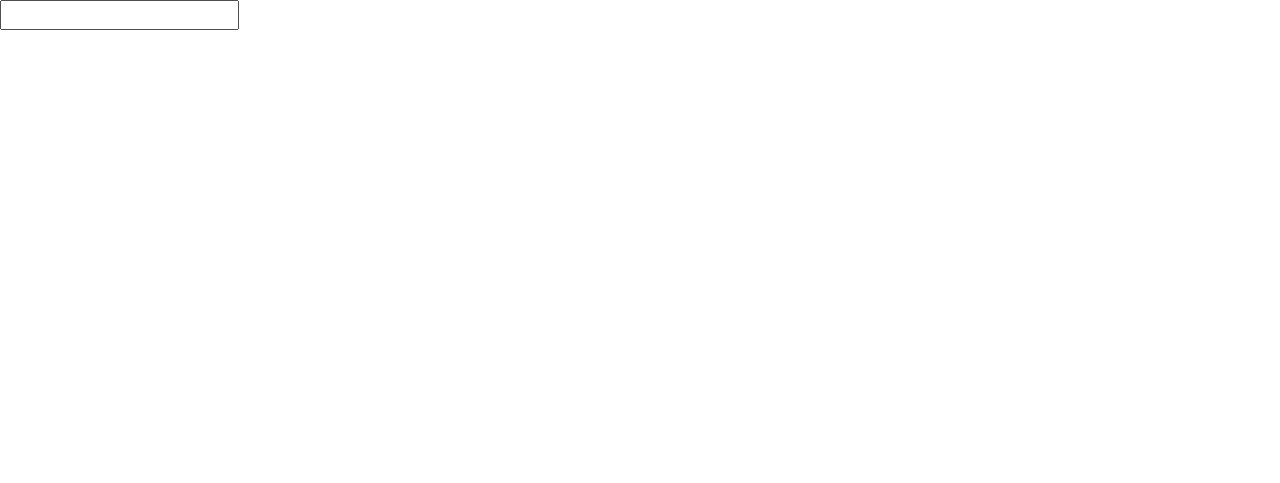
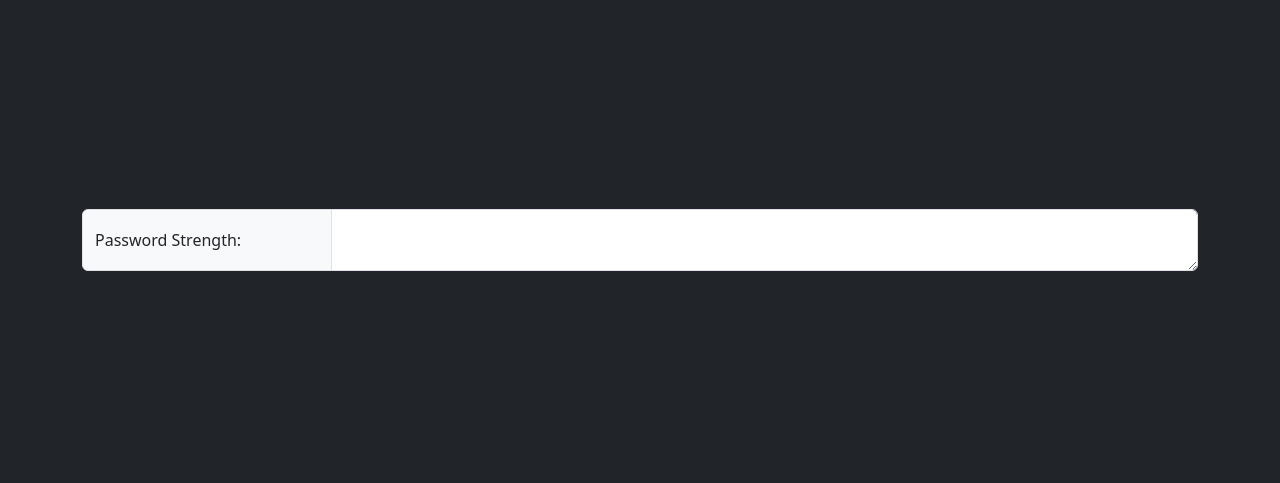
Before and after one commit to ericafk0001/password-strength-checker, a plain HTML site: page index.html in a window 1280 px wide. Drawn offline with nearby package versions, Linux system fonts and the light colour scheme.

Commit message:
add thingy

```diff
--- a/index.html
+++ b/index.html
@@ -11,9 +11,26 @@
       crossorigin="anonymous"
     />
   </head>
-  <body>
-    <input id="password" type="text" />
-    <p id="strength-indicator"></p>
+  <body class="bg-dark">
+    <div
+      class="container d-flex flex-column align-items-center justify-content-center"
+      style="height: 60vh"
+    >
+      <div class="input-group">
+        <span
+          class="input-group-text"
+          id="strength-indicator"
+          style="width: 250px"
+          >Password Strength:
+        </span>
+        <textarea
+          class="form-control"
+          aria-label="With textarea"
+          id="password"
+        ></textarea>
+      </div>
+    </div>
+
     <script src="script.js"></script>
     <script
       src="https://cdn.jsdelivr.net/npm/bootstrap@5.3.3/dist/js/bootstrap.bundle.min.js"
--- a/script.js
+++ b/script.js
@@ -13,7 +13,7 @@ document.addEventListener("DOMContentLoaded", (event) => {
     if (/[A-Z]/.test(password)) {
       strength += 1;
     }
-
+    //check one digit
     if (/\d/.test(password)) {
       strength += 1;
     }
@@ -24,9 +24,9 @@ document.addEventListener("DOMContentLoaded", (event) => {
 
     switch (strength) {
       case 5:
-        return "Very Strong";
+        return "Strong";
       case 4:
-        return "Strong";
+        return "Good";
       case 3:
         return "Moderate";
       case 2:
@@ -41,6 +41,7 @@ document.addEventListener("DOMContentLoaded", (event) => {
 
   passwordField.addEventListener("input", () => {
     const strength = checkPasswordStrength(passwordField.value);
+
     strengthIndicator.textContent = `Password Strength: ${strength}`;
   });
 });
```
